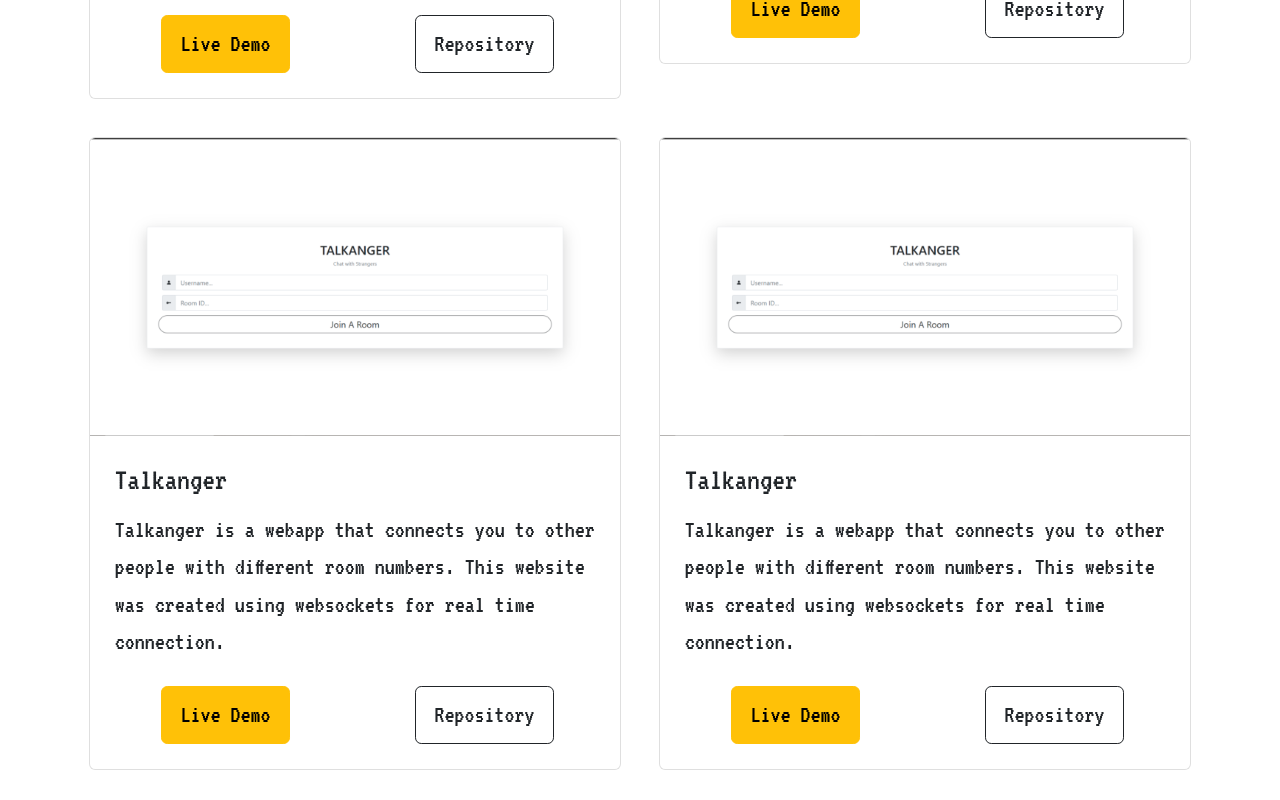
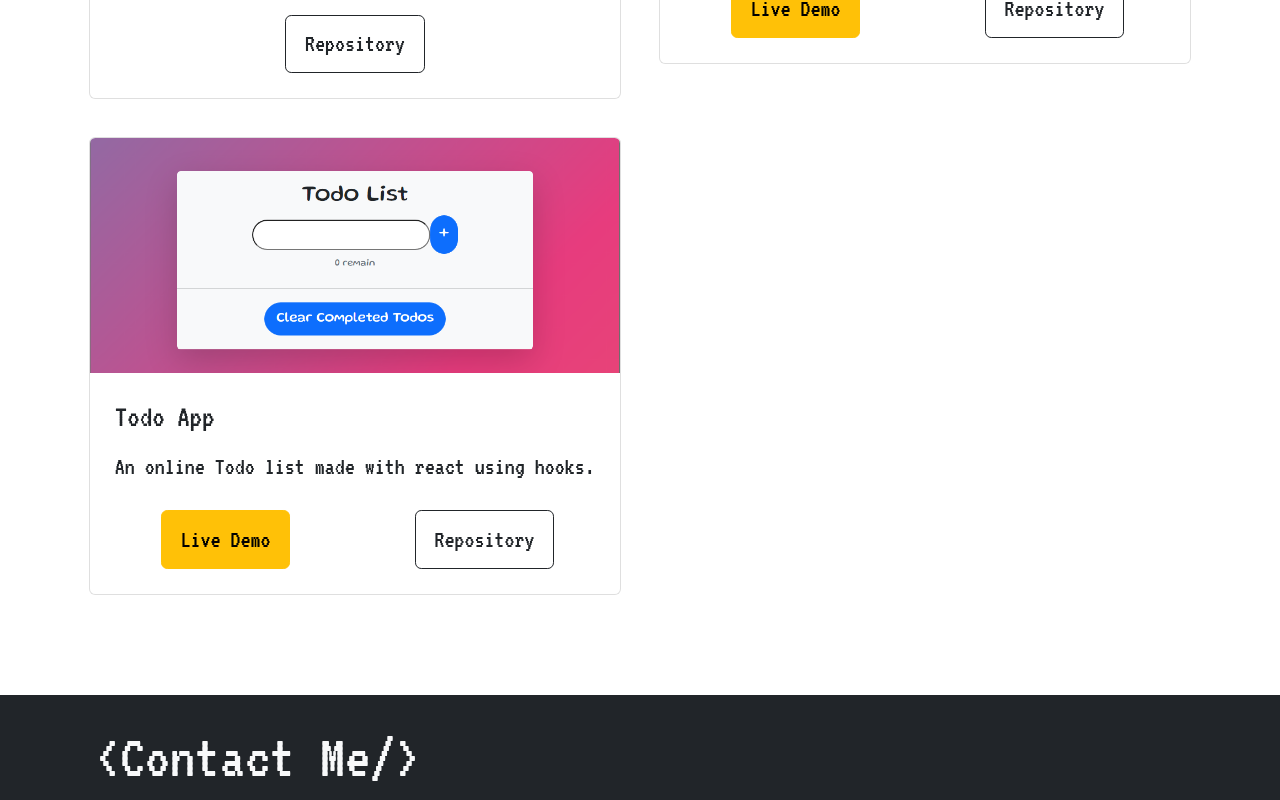
Before and after one commit to coronado03/personal-portfolio, a Next.js app: page / in a window 1280 px wide. Shown: the part 2580-3380 px from the top of the page. Built offline with nearby package versions, Linux system fonts and the light colour scheme.

Commit message:
Added todo works

```diff
--- a/components/work.js
+++ b/components/work.js
@@ -34,9 +34,6 @@ export default function Work() {
                   websockets for real time connection.
                 </Card.Text>
                 <Row md={12}>
-                  <Col className="justify-content-center text-center">
-                    <Button variant="warning">Live Demo</Button>
-                  </Col>
                   <Col className="justify-co<ntent-center text-center">
                     <Link href="https://github.com/coronado03/Talkanger/tree/main/global-chat">
                       <Button variant="outline-dark">Repository</Button>
@@ -57,7 +54,7 @@ export default function Work() {
                 </Card.Text>
                 <Row md={12}>
                   <Col className="justify-content-center text-center">
-                  <Link href="https://sebastian-coronado-portfolio.netlify.app/">
+                  <Link href="https://todo-manager-online.herokuapp.com/?">
                     <Button variant="warning">Live Demo</Button>
                   </Link>
                   </Col>
@@ -73,13 +70,11 @@ export default function Work() {
 
           <Col>
             <Card>
-              <Card.Img variant="top" src="/work-images/talkanger.png" />
+              <Card.Img variant="top" src="/work-images/todo.png" />
               <Card.Body>
-                <Card.Title>Talkanger</Card.Title>
+                <Card.Title>Todo App</Card.Title>
                 <Card.Text>
-                  Talkanger is a webapp that connects you to other people with
-                  different room numbers. This website was created using
-                  websockets for real time connection.
+                  An online Todo list made with react using hooks.
                 </Card.Text>
                 <Row md={12}>
                   <Col className="justify-content-center text-center">
@@ -93,30 +88,7 @@ export default function Work() {
                 </Row>
               </Card.Body>
             </Card>
-          </Col>
 
-          <Col>
-            <Card>
-              <Card.Img variant="top" src="/work-images/talkanger.png" />
-              <Card.Body>
-                <Card.Title>Talkanger</Card.Title>
-                <Card.Text>
-                  Talkanger is a webapp that connects you to other people with
-                  different room numbers. This website was created using
-                  websockets for real time connection.
-                </Card.Text>
-                <Row md={12}>
-                  <Col className="justify-content-center text-center">
-                    <Button variant="warning">Live Demo</Button>
-                  </Col>
-                  <Col className="justify-co<ntent-center text-center">
-                    <Link href="https://github.com/coronado03/Talkanger/tree/main/global-chat">
-                      <Button variant="outline-dark">Repository</Button>
-                    </Link>
-                  </Col>
-                </Row>
-              </Card.Body>
-            </Card>
           </Col>
         </Row>
       </Container>
```
Also changed, not shown: public/work-images/todo.png (added).
